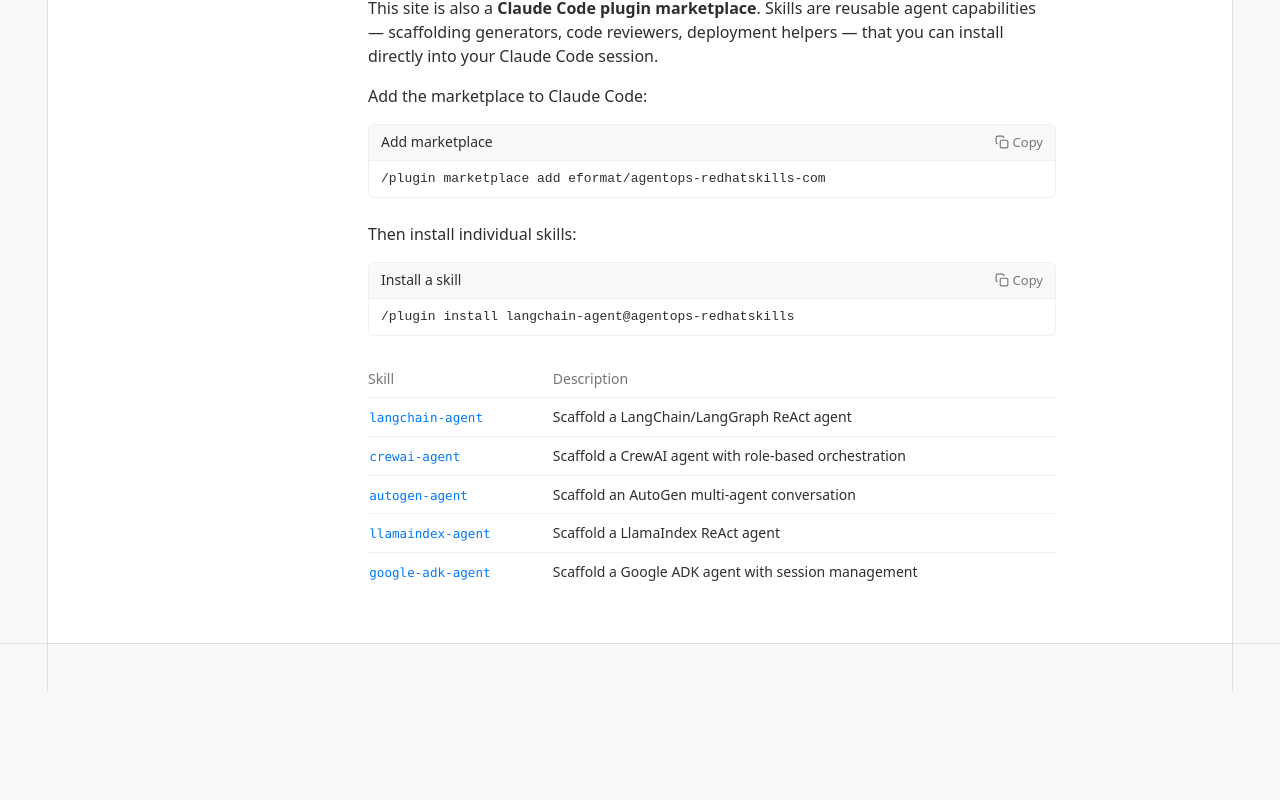
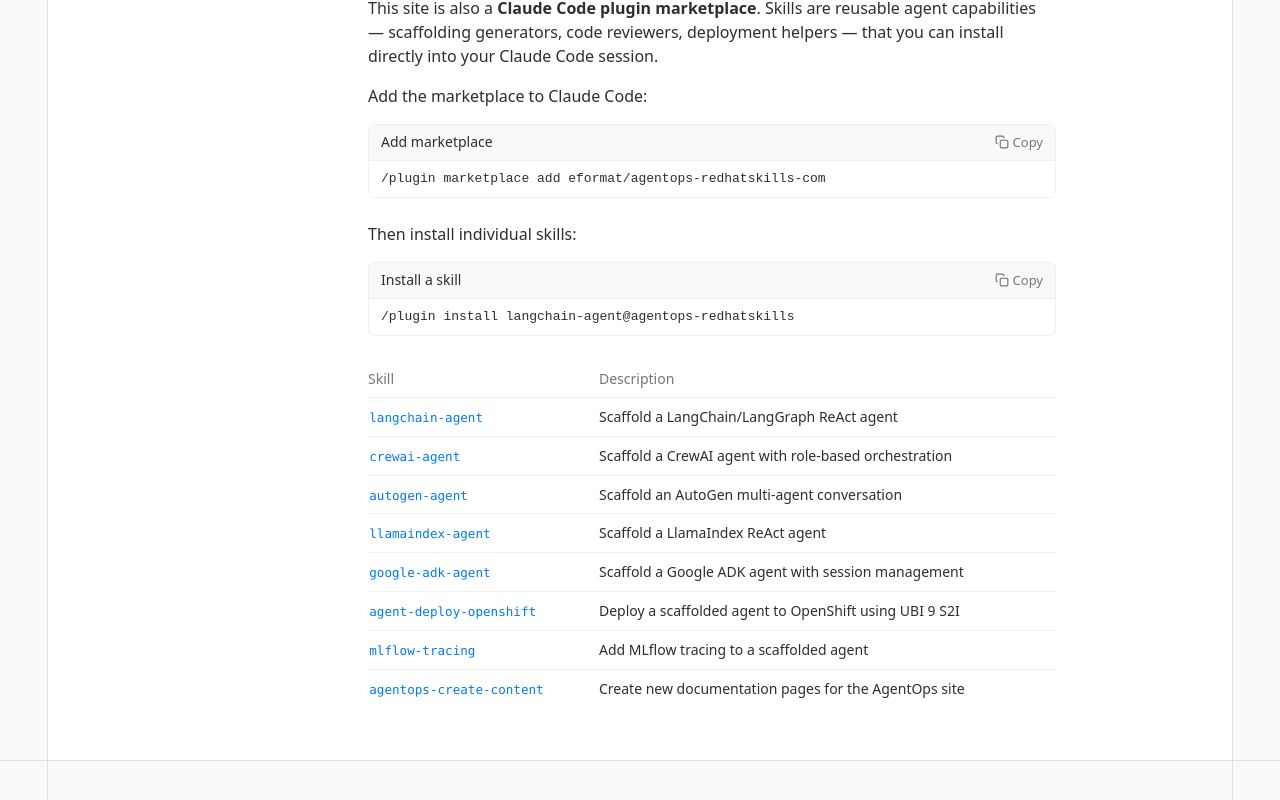
Before and after one commit to eformat/agentops-redhatskills-com, a Next.js app: page / in a window 1280 px wide. Shown: the part 2176-2976 px from the top of the page. Before the commit the page ends 2867 px from the top, so only its background shows below. Built offline with nearby package versions, Linux system fonts and the light colour scheme.

Commit message:
🦄 update skills table 🦄

```diff
--- a/src/app/(docs)/page.tsx
+++ b/src/app/(docs)/page.tsx
@@ -249,6 +249,18 @@
                 <td><code className="MdCode">google-adk-agent</code></td>
                 <td>Scaffold a Google ADK agent with session management</td>
               </tr>
+              <tr>
+                <td><code className="MdCode">agent-deploy-openshift</code></td>
+                <td>Deploy a scaffolded agent to OpenShift using UBI 9 S2I</td>
+              </tr>
+              <tr>
+                <td><code className="MdCode">mlflow-tracing</code></td>
+                <td>Add MLflow tracing to a scaffolded agent</td>
+              </tr>
+              <tr>
+                <td><code className="MdCode">agentops-create-content</code></td>
+                <td>Create new documentation pages for the AgentOps site</td>
+              </tr>
             </tbody>
           </table>
         </div>
```
Also changed, not shown: registry.yaml (+27 -0 lines), .claude-plugin/marketplace.json.
